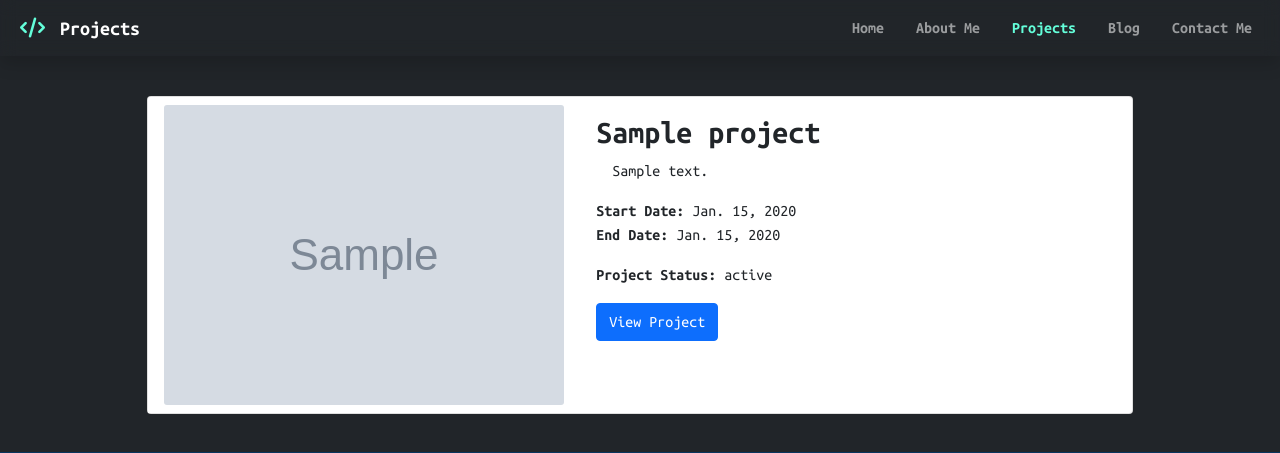
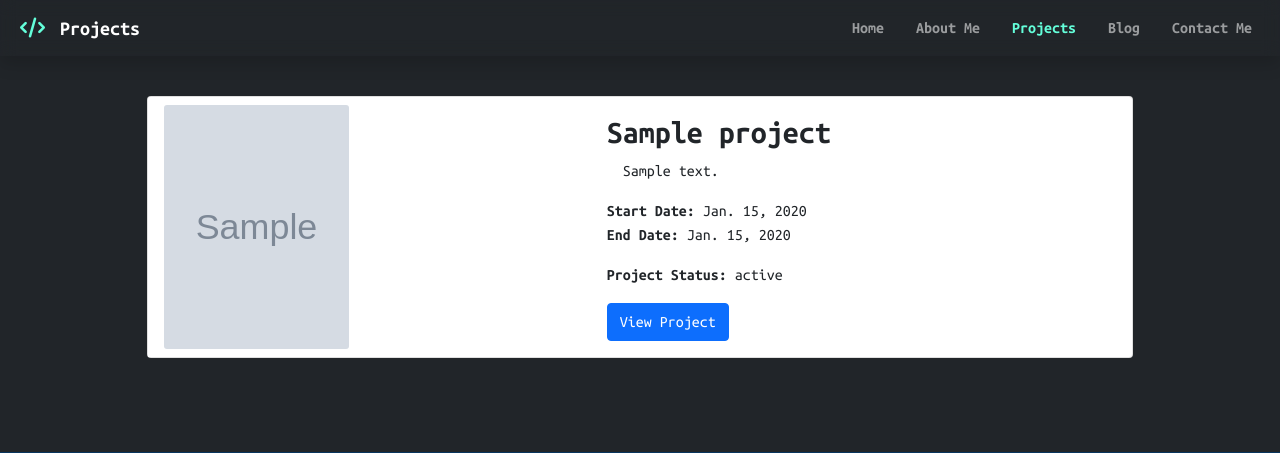
Before and after one commit to Shagasresthaa/portfoliosite, a Django app: page /projects/ in a window 1280 px wide. Shown: the top 453 px of the page. Run offline with Django 3.2, Linux system fonts and the light colour scheme; tables that the repository leaves empty hold one stand-in row (values such as "Sample post"); grey boxes marked "Sample" are stand-in pictures; parts of the project's set-up code (start-up, migrations or seed data) failed here and were passed over; some libraries are stand-ins or nearby versions.

Commit message:
projects css fix

```diff
--- a/projects/static/projects/projects.css
+++ b/projects/static/projects/projects.css
@@ -23,7 +23,7 @@
 }
 
 .card-header {
-    max-width: 45%;
+    width: 45%;
     border: none;
     background: white;
 }
```
